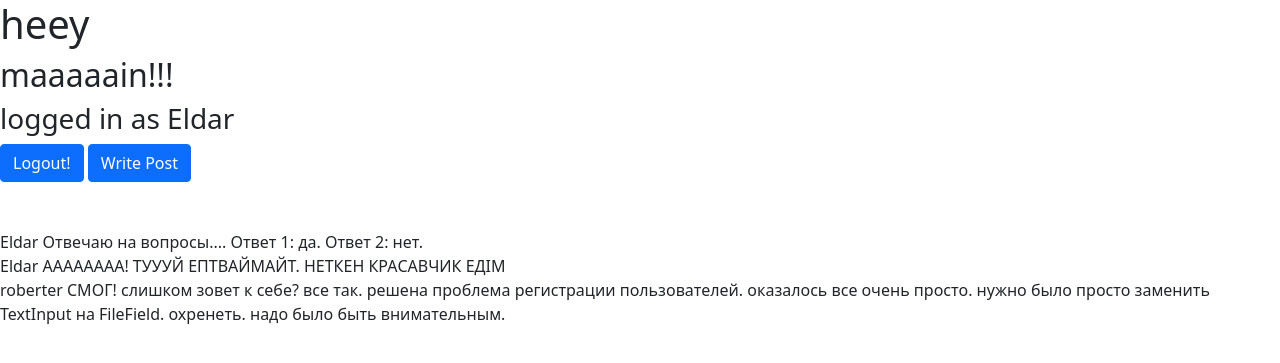
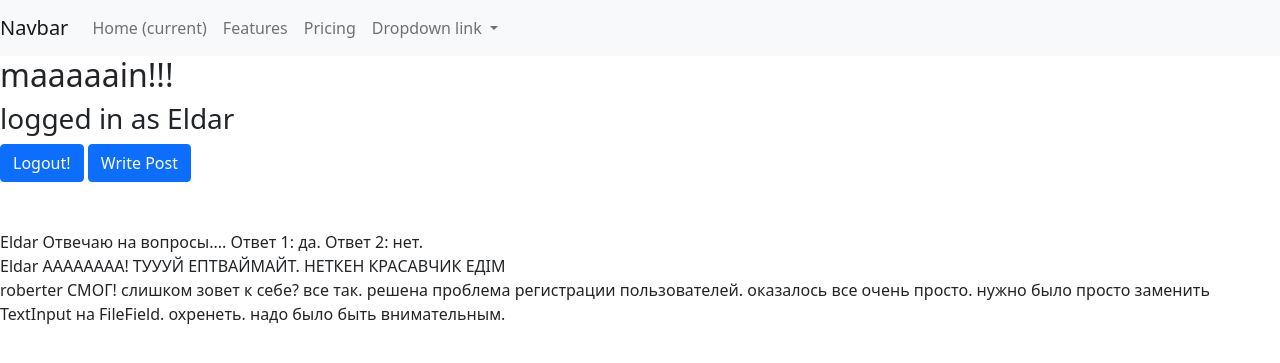
Before and after one commit to MyrzatayEldar/blog-app-django, a Django app: page /blog/main/ in a window 1280 px wide. Shown: the top 363 px of the page. Run offline with Django 4.2, Linux system fonts and the light colour scheme; a user stored in the database is signed in; data comes from the database, SQL or seed files in the repository; both versions use the stored data as it was after the commit.

Commit message:
починил регистрацию. добавил навбар

```diff
--- a/dar_blog/blog/templates/blog/base.html
+++ b/dar_blog/blog/templates/blog/base.html
@@ -1,4 +1,5 @@
 <!DOCTYPE html>
+{% load static %}
 <html lang="en">
 <head>
     <meta charset="UTF-8">
@@ -8,10 +9,38 @@
     <script src="https://cdn.jsdelivr.net/npm/bootstrap@5.0.2/dist/js/bootstrap.bundle.min.js" integrity="sha384-MrcW6ZMFYlzcLA8Nl+NtUVF0sA7MsXsP1UyJoMp4YLEuNSfAP+JcXn/tWtIaxVXM" crossorigin="anonymous"></script>
     <script src="https://cdn.jsdelivr.net/npm/@popperjs/core@2.9.2/dist/umd/popper.min.js" integrity="sha384-IQsoLXl5PILFhosVNubq5LC7Qb9DXgDA9i+tQ8Zj3iwWAwPtgFTxbJ8NT4GN1R8p" crossorigin="anonymous"></script>
     <script src="https://cdn.jsdelivr.net/npm/bootstrap@5.0.2/dist/js/bootstrap.min.js" integrity="sha384-cVKIPhGWiC2Al4u+LWgxfKTRIcfu0JTxR+EQDz/bgldoEyl4H0zUF0QKbrJ0EcQF" crossorigin="anonymous"></script>
-
+    <link rel="shortcut icon" href="{% static 'blog/images/main.png' %}">
 </head>
 <body>
-<h1>heey</h1>
+<nav class="navbar navbar-expand-lg navbar-light bg-light">
+  <a class="navbar-brand" href="#">Navbar</a>
+  <button class="navbar-toggler" type="button" data-toggle="collapse" data-target="#navbarNavDropdown" aria-controls="navbarNavDropdown" aria-expanded="false" aria-label="Toggle navigation">
+    <span class="navbar-toggler-icon"></span>
+  </button>
+  <div class="collapse navbar-collapse" id="navbarNavDropdown">
+    <ul class="navbar-nav">
+      <li class="nav-item active">
+        <a class="nav-link" href="#">Home <span class="sr-only">(current)</span></a>
+      </li>
+      <li class="nav-item">
+        <a class="nav-link" href="#">Features</a>
+      </li>
+      <li class="nav-item">
+        <a class="nav-link" href="#">Pricing</a>
+      </li>
+      <li class="nav-item dropdown">
+        <a class="nav-link dropdown-toggle" href="#" id="navbarDropdownMenuLink" role="button" data-toggle="dropdown" aria-haspopup="true" aria-expanded="false">
+          Dropdown link
+        </a>
+        <div class="dropdown-menu" aria-labelledby="navbarDropdownMenuLink">
+          <a class="dropdown-item" href="#">Action</a>
+          <a class="dropdown-item" href="#">Another action</a>
+          <a class="dropdown-item" href="#">Something else here</a>
+        </div>
+      </li>
+    </ul>
+  </div>
+</nav>
 {% block content %}
 {% endblock content %}
 </body>
--- a/dar_blog/blog/templates/blog/main.html
+++ b/dar_blog/blog/templates/blog/main.html
@@ -3,7 +3,9 @@
 {{ title }}
 {% endblock %}
 {% load static %}
+{% block style %}
 
+{% endblock style %}
 {% block content %}
 <h2>maaaaain!!!</h2>
 <h3> logged in as {{ request.user }} </h3>
--- a/dar_blog/blog/templates/blog/registration.html
+++ b/dar_blog/blog/templates/blog/registration.html
@@ -78,7 +78,7 @@
                   <div class="d-flex justify-content-center mx-4 mb-3 mb-lg-4">
                     <button type="submit" class="btn btn-primary btn-lg">Register</button>
                   </div>
-
+                  <a href="{% url 'login' %}" class="link-success">Уже есть аккаунт?</a>
                 </form>
 
               </div>
--- a/dar_blog/blog/views.py
+++ b/dar_blog/blog/views.py
@@ -27,7 +27,8 @@ def login_view(request):
 @login_required(login_url='/')
 def main(request):
     posts = Post.objects.all()
-    return render(request, 'blog/main.html', {'title': 'Main page', 'posts': posts})
+    user = request.user
+    return render(request, 'blog/main.html', {'title': f'{user}\'s page', 'posts': posts})
 
 
 def register_user(request):
```
Also changed, not shown: dar_blog/blog/forms.py (+5 -3 lines), dar_blog/blog/static/blog/images/main.png (added), dar_blog/db.sqlite3, dar_blog/media/post_pictures/20200219_201512.jpg (added), dar_blog/media/user_pictures/20200119_161644.jpg (added).
